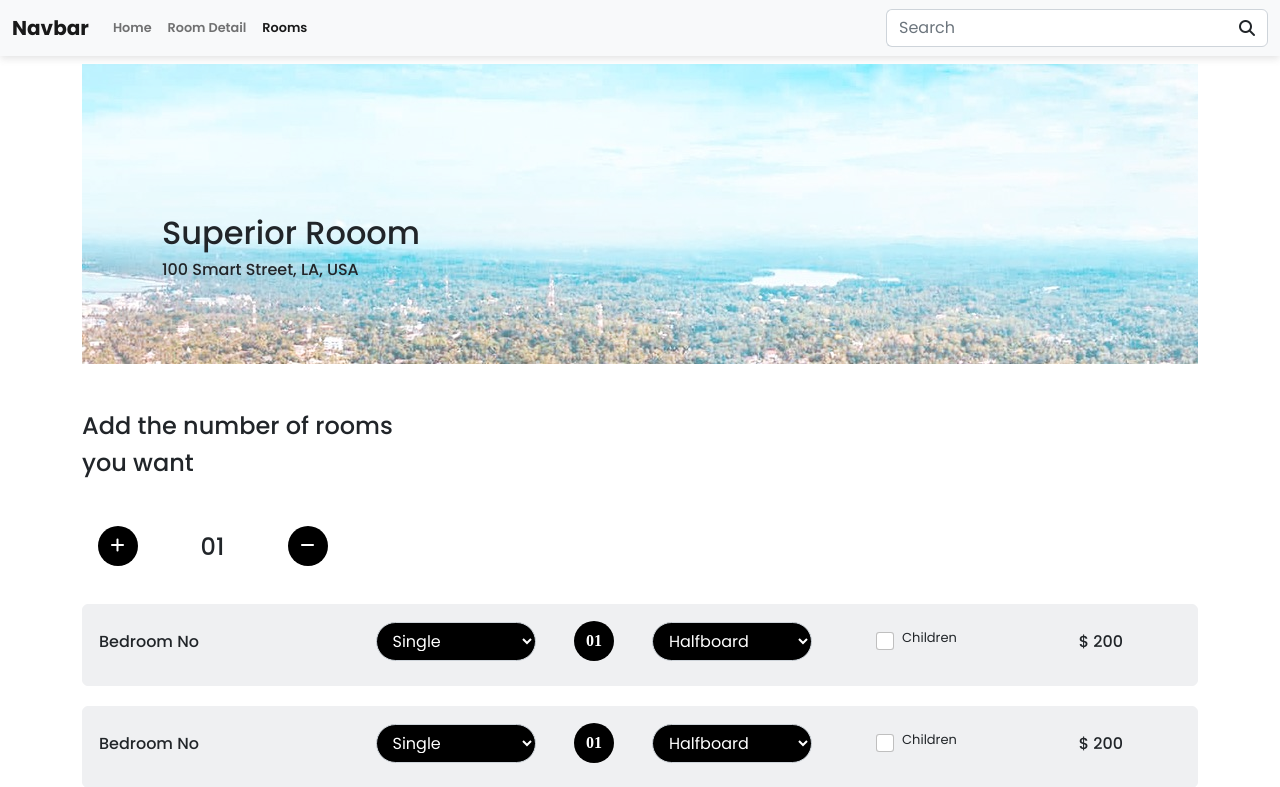
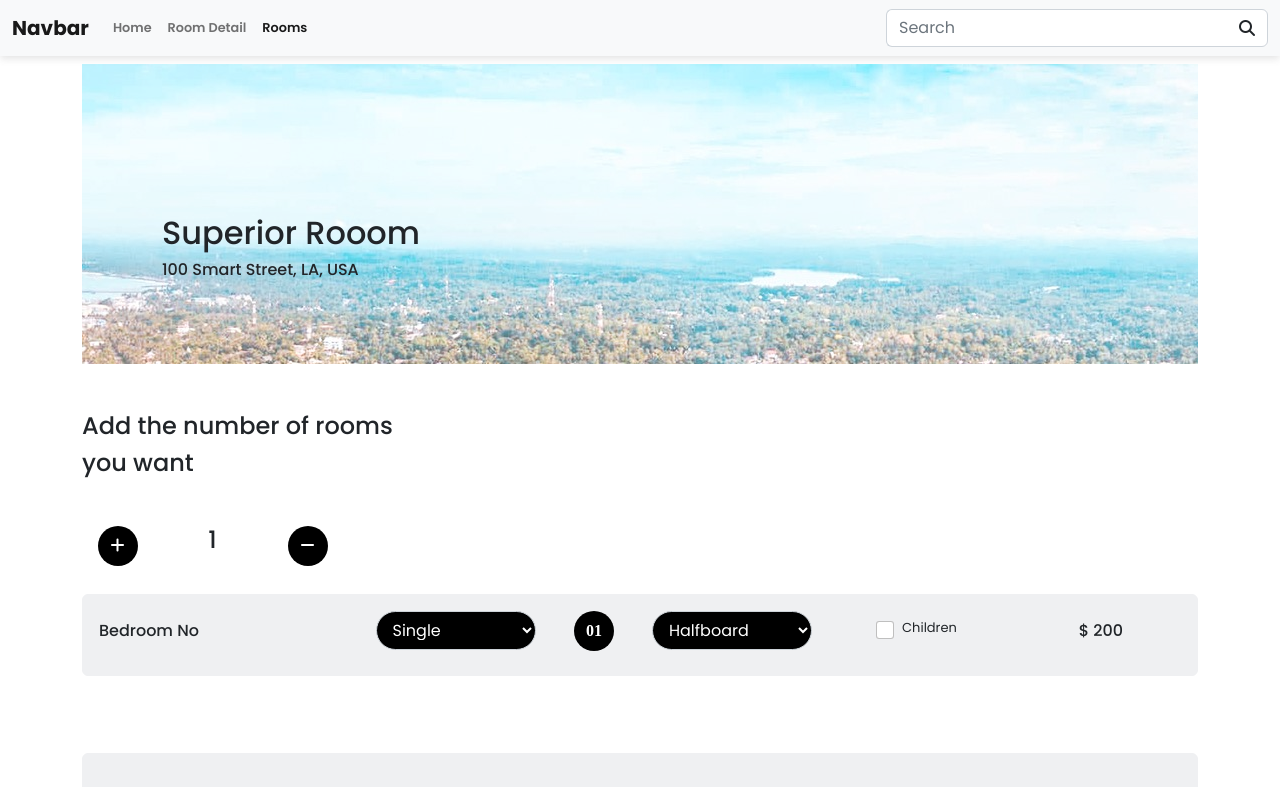
Before and after one commit to aminduishara/ehm, a React (Create React App) app: page /reservation in a window 1280 px wide. Shown: the top 787 px of the page. Built offline with nearby package versions, Linux system fonts and the light colour scheme.

Commit message:
Increase the room component by clicking the plus btn

```diff
--- a/src/pages/Reservation/Reservation.js
+++ b/src/pages/Reservation/Reservation.js
@@ -1,10 +1,19 @@
-import React from 'react'
+import React, { useState } from 'react'
 import BookingDetailCmp from '../../components/BookingDetail/BookingDetailCmp'
 import './Reservation.css'
 import TotalCmp from '../../components/Total/TotalCmp'
 import { Link } from 'react-router-dom'
 
 function Reservation() {
+
+    const [RoomQty, setValue] = useState("1");
+
+    const BookingDetail = [];
+
+    for(var i =0; i < RoomQty; i++){
+        BookingDetail.push(<BookingDetailCmp key={i}/>);
+    }
+
     return (
         <div>
             <div className='reservation__img'>
@@ -20,23 +29,20 @@ function Reservation() {
 
                 <div className='row mt-5'>
                     <div className="col-md-1 mb-2 text-center">
-                        <button className="btn reservation__roomcount"><i className='fa-solid fa-plus'></i></button>
+                        <button className="btn reservation__roomcount" value={RoomQty.toString()} onClick={(e) => { setValue(parseInt(e.target.value)+1)}}><i className='fa-solid fa-plus'></i></button>
                     </div>
                     <div className="col-md-1 mb-2 text-center">
-                        <button className="btn"><h4>01</h4></button>
+                        <h4>{RoomQty.toString()}</h4>
                     </div>
                     <div className="col-md-1 mb-2 text-center">
-                        <button className="btn reservation__roomcount"><i className='fa-solid fa-minus'></i></button>
+                        <button className="btn reservation__roomcount" value={RoomQty.toString()} onClick={(e) => { setValue(parseInt(e.target.value)-1)}}><i className='fa-solid fa-minus'></i></button>
                     </div>
                 </div>
             </div>
 
-
-
-            <BookingDetailCmp />
-            <BookingDetailCmp />
-            <BookingDetailCmp />
-            <BookingDetailCmp />
+            <div>
+                {BookingDetail}
+            </div>
 
 
             <br></br><br></br><br></br>
@@ -52,7 +58,7 @@ function Reservation() {
                     </div>
 
                     <div className="col-6 font-weight-bold">
-                        <textarea type="text-area" className="form-control" style={{ width: '700px', height: '250px' }} x>Please explain your request: arrival tie, flight details, food, preferences, membership number ....</textarea>
+                        <textarea type="text-area" className="form-control" style={{ width: '700px', height: '250px' }}>Please explain your request: arrival tie, flight details, food, preferences, membership number ....</textarea>
                     </div>
 
                     <div className="col-sm-3 text-end">
```
